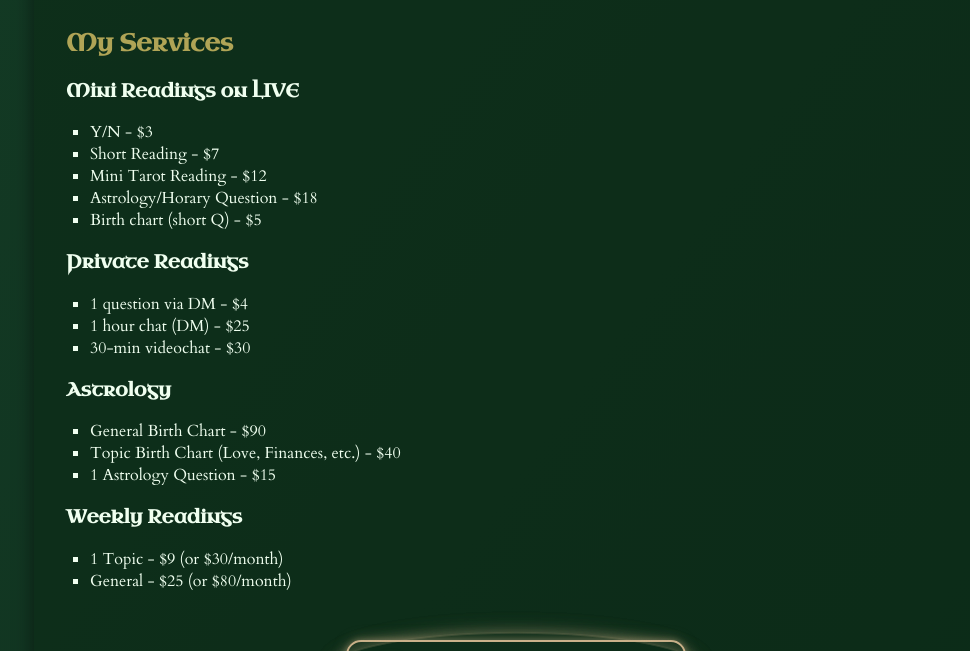
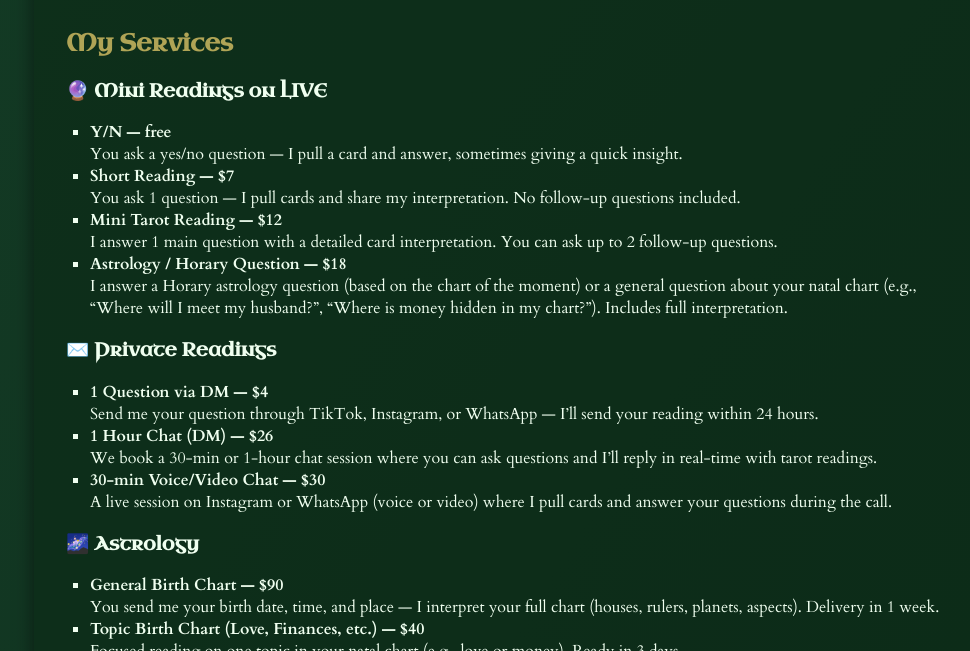
Before and after one commit to TheLanternKeeper/thelanternkeeper.github.io, a plain HTML site: page index.html in a window 1280 px wide. Shown: the part 790-1441 px from the top of the page, without its empty margins (124-1094 px from the left). Drawn offline with Linux system fonts and the light colour scheme.

Commit message:
Update index.html

```diff
--- a/index.html
+++ b/index.html
@@ -248,34 +248,56 @@
 
 
     <h2>My Services</h2>
-    <h3>Mini Readings on LIVE</h3>
+
+<h3>🔮 Mini Readings on LIVE</h3>
 <ul>
-      <li>Y/N - $3</li>
-      <li>Short Reading - $7</li>
-      <li>Mini Tarot Reading - $12</li>
-      <li>Astrology/Horary Question - $18</li>
-      <li>Birth chart (short Q) - $5</li>
+  <li><strong>Y/N — free</strong><br>
+    You ask a yes/no question — I pull a card and answer, sometimes giving a quick insight.
+  </li>
+  <li><strong>Short Reading — $7</strong><br>
+    You ask 1 question — I pull cards and share my interpretation. No follow-up questions included.
+  </li>
+  <li><strong>Mini Tarot Reading — $12</strong><br>
+    I answer 1 main question with a detailed card interpretation. You can ask up to 2 follow-up questions.
+  </li>
+  <li><strong>Astrology / Horary Question — $18</strong><br>
+    I answer a Horary astrology question (based on the chart of the moment) or a general question about your natal chart (e.g., “Where will I meet my husband?”, “Where is money hidden in my chart?”). Includes full interpretation.
+  </li>
 </ul>
 
-    <h3>Private Readings</h3>
+<h3>✉️ Private Readings</h3>
 <ul>
-      <li>1 question via DM - $4</li>
-      <li>1 hour chat (DM) - $25</li>
-      <li>30-min videochat - $30</li>
+  <li><strong>1 Question via DM — $4</strong><br>
+    Send me your question through TikTok, Instagram, or WhatsApp — I’ll send your reading within 24 hours.
+  </li>
+  <li><strong>1 Hour Chat (DM) — $26</strong><br>
+    We book a 30-min or 1-hour chat session where you can ask questions and I’ll reply in real-time with tarot readings.
+  </li>
+  <li><strong>30-min Voice/Video Chat — $30</strong><br>
+    A live session on Instagram or WhatsApp (voice or video) where I pull cards and answer your questions during the call.
+  </li>
 </ul>
 
-    <h3>Astrology</h3>
+<h3>🌌 Astrology</h3>
 <ul>
-      <li>General Birth Chart - $90</li>
-      <li>Topic Birth Chart (Love, Finances, etc.) - $40</li>
-      <li>1 Astrology Question - $15</li>
+  <li><strong>General Birth Chart — $90</strong><br>
+    You send me your birth date, time, and place — I interpret your full chart (houses, rulers, planets, aspects). Delivery in 1 week.
+  </li>
+  <li><strong>Topic Birth Chart (Love, Finances, etc.) — $40</strong><br>
+    Focused reading on one topic in your natal chart (e.g., love or money). Ready in 3 days.
+  </li>
 </ul>
 
-    <h3>Weekly Readings</h3>
+<h3>📅 Weekly Readings</h3>
 <ul>
-      <li>1 Topic - $9 (or $30/month)</li>
-      <li>General - $25 (or $80/month)</li>
+  <li><strong>1 Topic — $9/week (or $30/month)</strong><br>
+    A weekly reading on one specific topic of your choice — helpful to track your situation over time.
+  </li>
+  <li><strong>General — $25/week (or $80/month)</strong><br>
+    Every week, you’ll receive a full reading covering all key areas of your life: general, love, career, family, and friends.
+  </li>
 </ul>
+
 
     <div class="contact-wp">
       <a href="https://wa.me/18254350808" target="_blank" rel="noopener" class="whatsapp-button" aria-label="Book a Consultation on WhatsApp">
```
Lines whose indentation alone changed are shown as unchanged.
